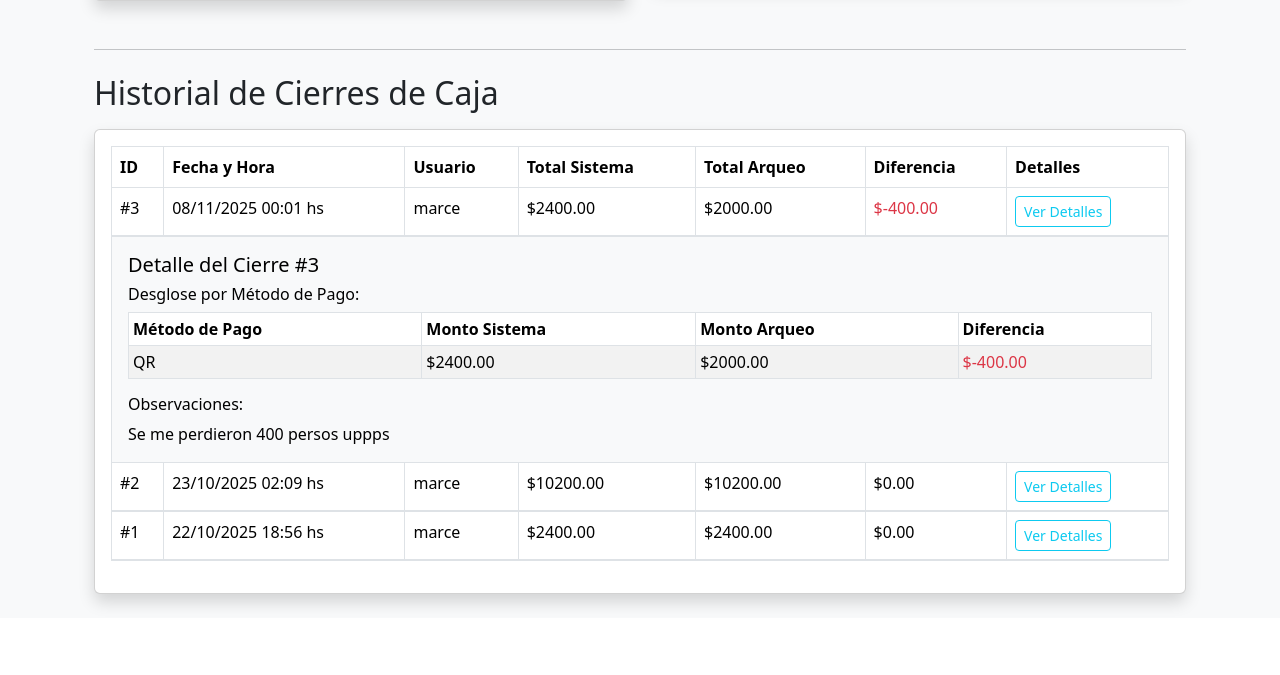
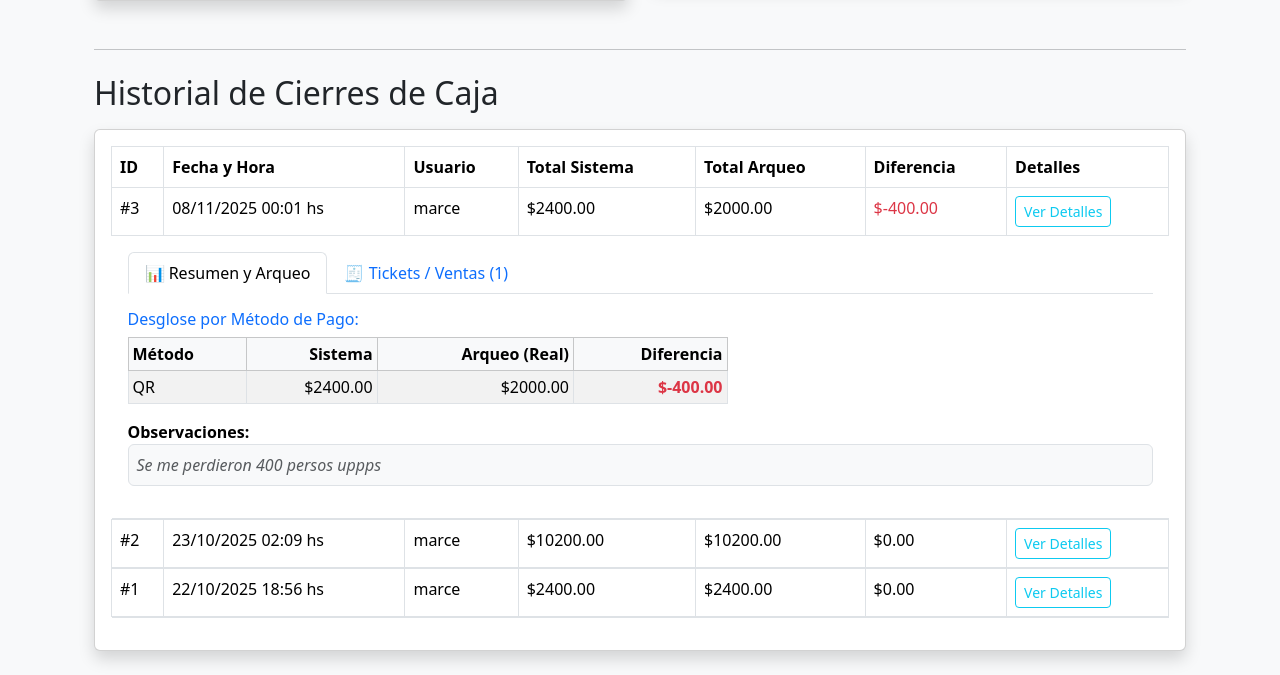
Before and after one commit to Misa55555/StockPro-Tesis, a Django app: page /cierres/realizar-cierre/ in a window 1280 px wide, after a click on "Ver Detalles". Shown: the part 466-1141 px from the top of the page. Before the commit the page ends 1076 px from the top, so only its background shows below. Run offline with Django 5.2, Linux system fonts and the light colour scheme; a user stored in the database is signed in; data comes from the database, SQL or seed files in the repository; both versions use the stored data as it was after the commit; some libraries are stand-ins or nearby versions.

Commit message:
Agregando vistas en cierre de caja para ver productos vendidos en un periodo

```diff
--- a/applications/cierres/views.py
+++ b/applications/cierres/views.py
@@ -62,7 +62,10 @@ class RealizarCierreView(LoginRequiredMixin, View):
         historial_cierres = CierreCaja.objects.prefetch_related(
             'usuario',
             'detalles',
-            'detalles__metodo_pago'
+            'detalles__metodo_pago',
+            'ventas_incluidas',                # <-- NUEVO
+            'ventas_incluidas__vendedor',      # <-- NUEVO (para mostrar quién vendió)
+            'ventas_incluidas__metodo_pago',    # <-- NUEVO (para mostrar el método de pago)
         ).all()
 
         # --- 3. Preparación del Contexto para la Plantilla ---
--- a/templates/cierres/realizar_cierre.html
+++ b/templates/cierres/realizar_cierre.html
@@ -1,5 +1,7 @@
 {% extends 'base.html' %}
-{% load l10n %} {% block title %}Realizar Cierre de Caja{% endblock title %}
+{% load l10n %}
+
+{% block title %}Realizar Cierre de Caja{% endblock title %}
 
 {% block content %}
 <div class="container">
@@ -110,29 +112,44 @@
                                     </td>
                                 </tr>
                                 <tr>
-                                    <td colspan="7" class="p-0">
+                                    <td colspan="7" class="p-0 border-0">
                                         <div class="collapse" id="collapse-{{ cierre.id }}">
-                                            <div class="p-3 bg-light border-top">
-                                                <h5>Detalle del Cierre #{{ cierre.id }}</h5>
+                                            <div class="p-3 bg-white border-bottom">
 
-                                                <h6>Desglose por Método de Pago:</h6>
-                                                <table class="table table-sm table-striped table-bordered mt-2">
-                                                    <thead class="thead-dark">
+                                                <ul class="nav nav-tabs mb-3" id="cierreTabs-{{ cierre.id }}" role="tablist">
+                                                    <li class="nav-item" role="presentation">
+                                                        <button class="nav-link active" id="resumen-tab-{{ cierre.id }}" data-bs-toggle="tab" data-bs-target="#resumen-{{ cierre.id }}" type="button" role="tab" aria-selected="true">
+                                                            📊 Resumen y Arqueo
+                                                        </button>
+                                                    </li>
+                                                    <li class="nav-item" role="presentation">
+                                                        <button class="nav-link" id="ventas-tab-{{ cierre.id }}" data-bs-toggle="tab" data-bs-target="#ventas-{{ cierre.id }}" type="button" role="tab" aria-selected="false">
+                                                            🧾 Tickets / Ventas ({{ cierre.ventas_incluidas.count }})
+                                                        </button>
+                                                    </li>
+                                                </ul>
+
+                                                <div class="tab-content" id="cierreTabsContent-{{ cierre.id }}">
+
+                                                    <div class="tab-pane fade show active" id="resumen-{{ cierre.id }}" role="tabpanel">
+                                                        <h6 class="text-primary">Desglose por Método de Pago:</h6>
+                                                        <table class="table table-sm table-striped table-bordered mt-2" style="max-width: 600px;">
+                                                            <thead class="table-light">
                                                                 <tr>
-                                                            <th>Método de Pago</th>
-                                                            <th>Monto Sistema</th>
-                                                            <th>Monto Arqueo</th>
-                                                            <th>Diferencia</th>
+                                                                    <th>Método</th>
+                                                                    <th class="text-end">Sistema</th>
+                                                                    <th class="text-end">Arqueo (Real)</th>
+                                                                    <th class="text-end">Diferencia</th>
                                                                 </tr>
                                                             </thead>
                                                             <tbody>
                                                                 {% for detalle in cierre.detalles.all %}
                                                                 <tr>
                                                                     <td>{{ detalle.metodo_pago.nombre }}</td>
-                                                            <td>${{ detalle.monto_sistema|floatformat:2 }}</td>
-                                                            <td>${{ detalle.monto_arqueo|floatformat:2 }}</td>
-                                                            <td>
-                                                                <span class="{% if detalle.diferencia > 0 %}text-success{% elif detalle.diferencia < 0 %}text-danger{% endif %}">
+                                                                    <td class="text-end">${{ detalle.monto_sistema|floatformat:2 }}</td>
+                                                                    <td class="text-end">${{ detalle.monto_arqueo|floatformat:2 }}</td>
+                                                                    <td class="text-end">
+                                                                        <span class="fw-bold {% if detalle.diferencia > 0 %}text-success{% elif detalle.diferencia < 0 %}text-danger{% endif %}">
                                                                             ${{ detalle.diferencia|floatformat:"+2" }}
                                                                         </span>
                                                                     </td>
@@ -140,23 +157,61 @@
                                                                 {% endfor %}
                                                             </tbody>
                                                         </table>
-
-                                                <h6 class="mt-3">Observaciones:</h6>
-                                                <p class="mb-0">
-                                                    {{ cierre.observaciones|default:"Sin observaciones."|linebreaksbr }}
+                                                        <div class="mt-3">
+                                                            <strong>Observaciones:</strong>
+                                                            <p class="text-muted fst-italic bg-light p-2 rounded border">
+                                                                {{ cierre.observaciones|default:"Sin observaciones registradas."|linebreaksbr }}
                                                             </p>
                                                         </div>
                                                     </div>
+
+                                                    <div class="tab-pane fade" id="ventas-{{ cierre.id }}" role="tabpanel">
+                                                        <div class="table-responsive" style="max-height: 400px; overflow-y: auto;">
+                                                            <table class="table table-sm table-hover align-middle">
+                                                                <thead class="table-light sticky-top">
+                                                                    <tr>
+                                                                        <th>ID Venta</th>
+                                                                        <th>Hora</th>
+                                                                        <th>Vendedor</th>
+                                                                        <th>Método Pago</th>
+                                                                        <th class="text-end">Total</th>
+                                                                    </tr>
+                                                                </thead>
+                                                                <tbody>
+                                                                    {% for venta in cierre.ventas_incluidas.all %}
+                                                                    <tr>
+                                                                        <td>#{{ venta.id }}</td>
+                                                                        <td>{{ venta.fecha_hora|date:"H:i" }} hs</td>
+                                                                        <td>{{ venta.vendedor.username|default:"-" }}</td>
+                                                                        <td>
+                                                                            <span class="badge bg-secondary">{{ venta.metodo_pago.nombre }}</span>
+                                                                        </td>
+                                                                        <td class="text-end fw-bold">${{ venta.total|floatformat:2 }}</td>
+                                                                    </tr>
+                                                                    {% empty %}
+                                                                    <tr>
+                                                                        <td colspan="5" class="text-center text-muted py-3">
+                                                                            No se encontraron ventas asociadas a este cierre.
                                                                         </td>
                                                                     </tr>
+                                                                    {% endfor %}
+                                                                </tbody>
+                                                            </table>
+                                                        </div>
+                                                    </div>
 
+                                                </div> </div>
+                                        </div>
+                                    </td>
+                                </tr>
                                 {% empty %}
                                 <tr>
-                                    <td colspan="7" class="text-center">
+                                    <td colspan="7" class="text-center py-4">
                                         No hay cierres de caja en el historial.
                                     </td>
                                 </tr>
-                                {% endfor %} </tbody>
+                                {% endfor %}
+                            </tbody>
                         </table>
                     </div>
                 </div>
```
Also changed, not shown: db.sqlite3. Lines whose indentation alone changed are shown as unchanged.
